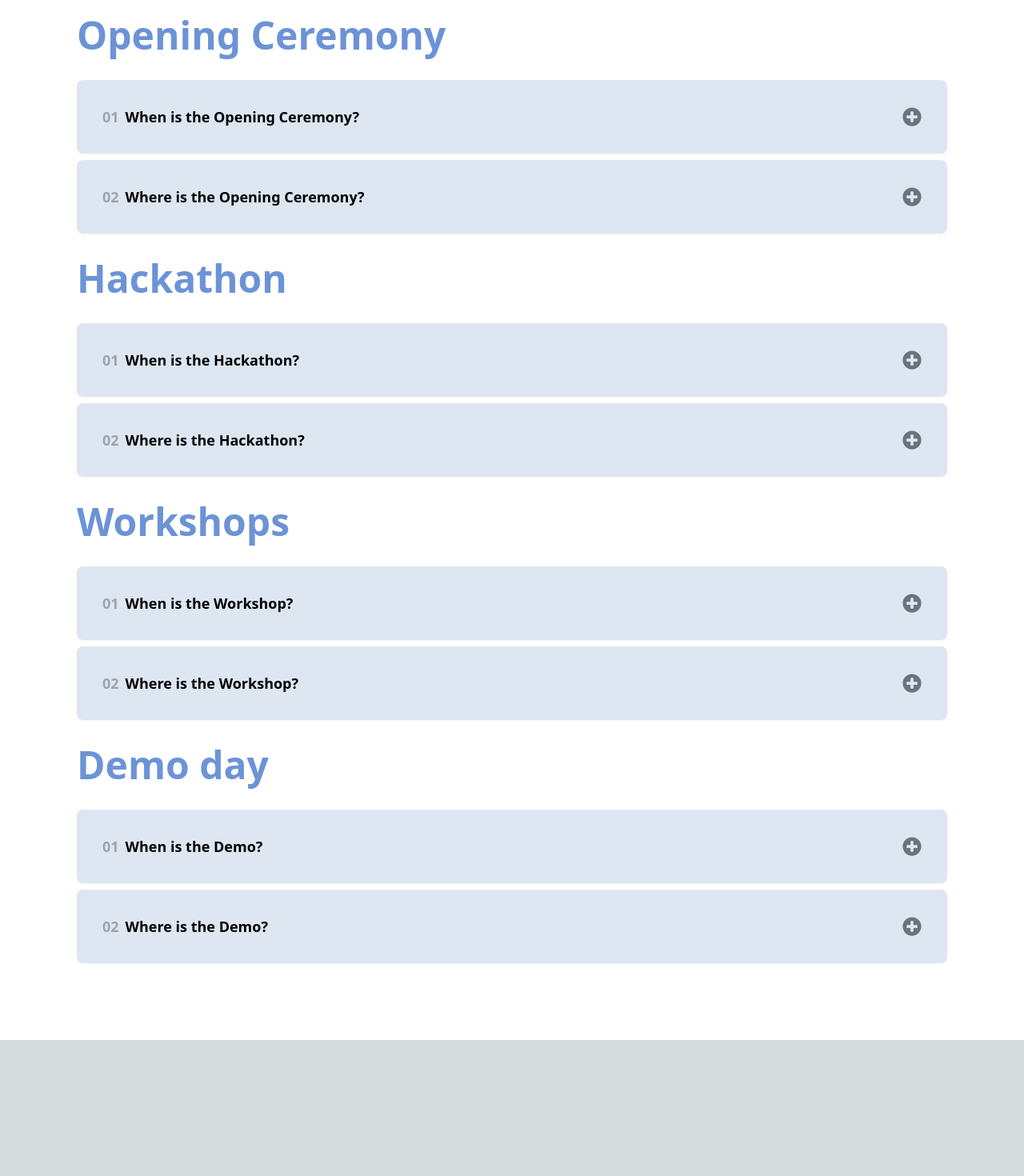
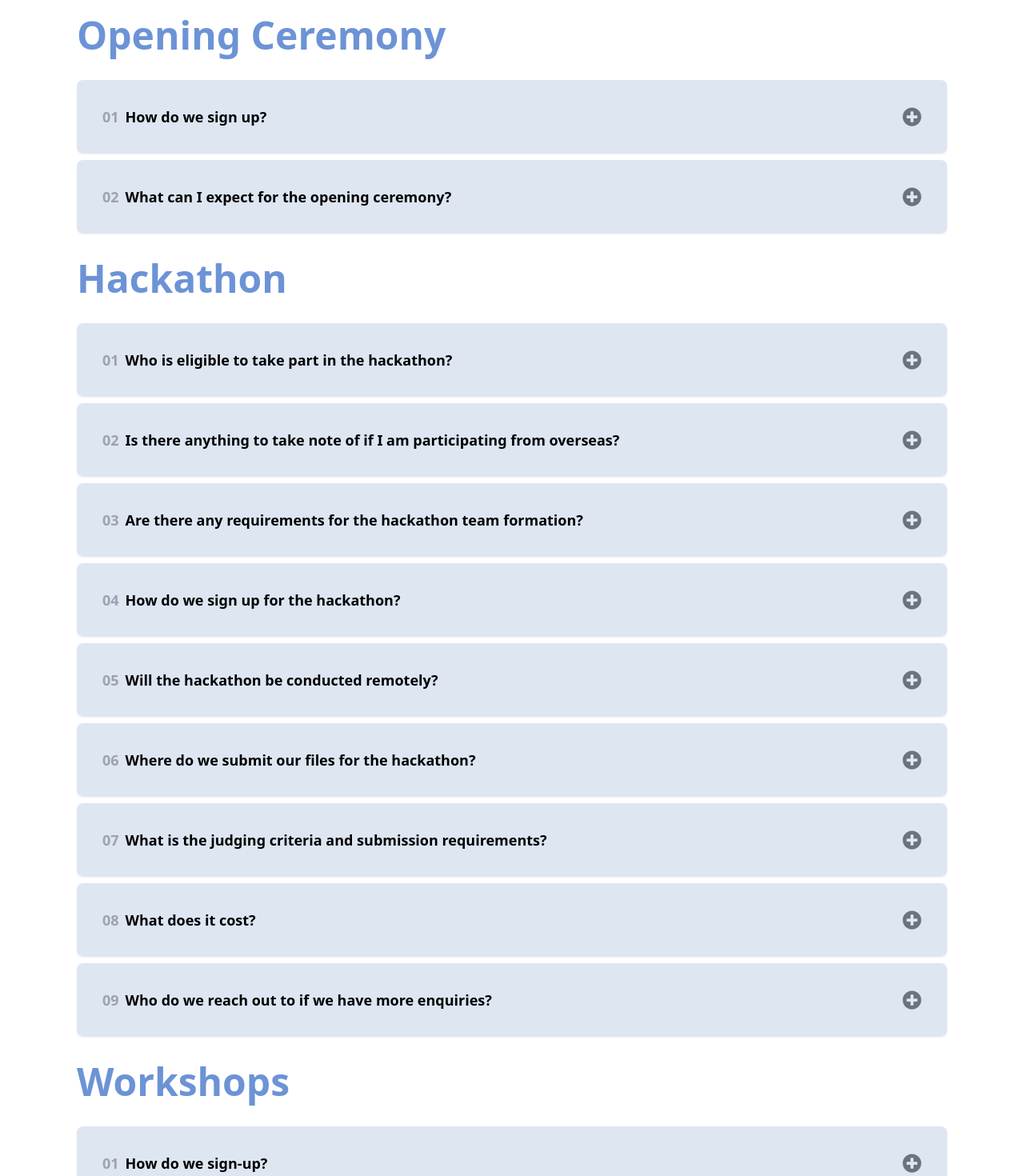
Before and after one commit to NUS-Fintech-Society/SD_Fintech_Summit_2025, a Next.js app: page /faq in a window 1280 px wide. Shown: the part 440-1910 px from the top of the page at 80% size. Before the commit the page ends 1740 px from the top, so only its background shows below. Built offline with nearby package versions, Linux system fonts and the light colour scheme.

Commit message:
Update FAQ data

```diff
--- a/src/components/faq/FAQAccordian.tsx
+++ b/src/components/faq/FAQAccordian.tsx
@@ -48,27 +48,125 @@ export const FaqAccordion = ({ items }: { items: FAQItemProps[] }) => {
 };
 
 export const mockData: Record<
-  "openingCeremony" | "hackathon" | "workshops" | "demo",
+  "openingCeremony" | "hackathon" | "workshops" | "demo" | "afterEventParty",
   FAQItemProps[]
 > = {
   openingCeremony: [
-    { question: "When is the Opening Ceremony?", answer: "Insert answer here" },
     {
-      question: "Where is the Opening Ceremony?",
-      answer: "Insert answer here",
+      question: "How do we sign up?",
+      answer:
+        "You can sign up via the link on our Linktree which will go live on 12 December 2024. Attendance is compulsory to all Hackathon participants.",
+    },
+    {
+      question: "What can I expect for the opening ceremony?",
+      answer:
+        "A panel discussion as well as breakout rooms for each problem challenge where participants can check 1 to 1 with the judges/mentors! There’ll also be free goodies for everyone as well!",
     },
   ],
   hackathon: [
-    { question: "When is the Hackathon?", answer: "Insert answer here" },
-    { question: "Where is the Hackathon?", answer: "Insert answer here" },
+    {
+      question: "Who is eligible to take part in the hackathon?",
+      answer:
+        "NUS Fintech Summit 2025 is open to all tertiary students across the globe.",
+    },
+    {
+      question:
+        "Is there anything to take note of if I am participating from overseas?",
+      answer:
+        "If you qualify as a finalist, you (and your team) will be required to be present physically for our Demo Day.",
+    },
+    {
+      question: "Are there any requirements for the hackathon team formation?",
+      answer:
+        "The team should consist of 2-5 members from any tertiary institute. Please appoint a Team Lead to be the main point of contact throughout the hackathon.",
+    },
+    {
+      question: "How do we sign up for the hackathon?",
+      answer:
+        "Sign-ups will be made available on 20th December 2024. Each team should only sign up once and appoint a team lead. If any changes arise, please email our team at nusfintech.ops@gmail.com.",
+    },
+    {
+      question: "Will the hackathon be conducted remotely?",
+      answer:
+        "The hackathon will be conducted remotely with the exception of opening ceremony and demo day. Overseas finalists are strongly encouraged to be present physically.",
+    },
+    {
+      question: "Where do we submit our files for the hackathon?",
+      answer: "TBC",
+    },
+    {
+      question: "What is the judging criteria and submission requirements?",
+      answer:
+        "Refer to the Hackathon Details pages for the rubrics for each round.",
+    },
+    {
+      question: "What does it cost?",
+      answer: "No registration fee is required.",
+    },
+    {
+      question: "Who do we reach out to if we have more enquiries?",
+      answer:
+        "If you have any further questions, you can contact us via nusfintech.ops@gmail.com.",
+    },
   ],
   workshops: [
-    { question: "When is the Workshop?", answer: "Insert answer here" },
-    { question: "Where is the Workshop?", answer: "Insert answer here" },
+    {
+      question: "How do we sign-up?",
+      answer: "You may retrieve the workshop signup links from our LinkTree.",
+    },
+    {
+      question: "Can I attend the workshop virtually?",
+      answer: "Workshops held on 12th to 16th January 2025 are virtual.",
+    },
+    {
+      question: "Are the workshops compulsory for hackathon participants?",
+      answer:
+        "Workshops are not compulsory for hackathon participants. These are meant to provide participants with insights on the developments within the Fintech space.",
+    },
+    {
+      question:
+        "If I am not participating in the hackathon, can I still sign up for any of the workshops?",
+      answer:
+        "Yes, the workshops are open to all tertiary students and public.",
+    },
+    {
+      question: "How many workshops can I sign up for?",
+      answer:
+        "There is no limit to the number of workshops you can sign up for.",
+    },
   ],
   demo: [
-    { question: "When is the Demo?", answer: "Insert answer here" },
-    { question: "Where is the Demo?", answer: "Insert answer here" },
+    {
+      question: "How do we sign up?",
+      answer: "Sign-up links will be made available on our Linktree!",
+    },
+    {
+      question:
+        "Must all hackathon participants be physically present at the venue?",
+      answer:
+        "All hackathon participants are required to be physically present at COM3 MPSH (please inform us if any of your members will not be able to attend).",
+    },
+  ],
+  afterEventParty: [
+    {
+      question: "How do we sign up?",
+      answer:
+        "Sign-up links will be made available on our Linktree! This is a by-invite-only event.",
+    },
+    {
+      question: "Who is Eligible?",
+      answer:
+        "Only finalists, sponsors, society members and workshop speakers will be eligible to join.",
+    },
+    {
+      question: "What can I expect?",
+      answer:
+        "Networking sessions, free food and a nice night-out to round off the event!",
+    },
+    {
+      question: "Any fees?",
+      answer: "Entirely free! Just remember to RSVP once the link goes live!",
+    },
   ],
 };
 
```
